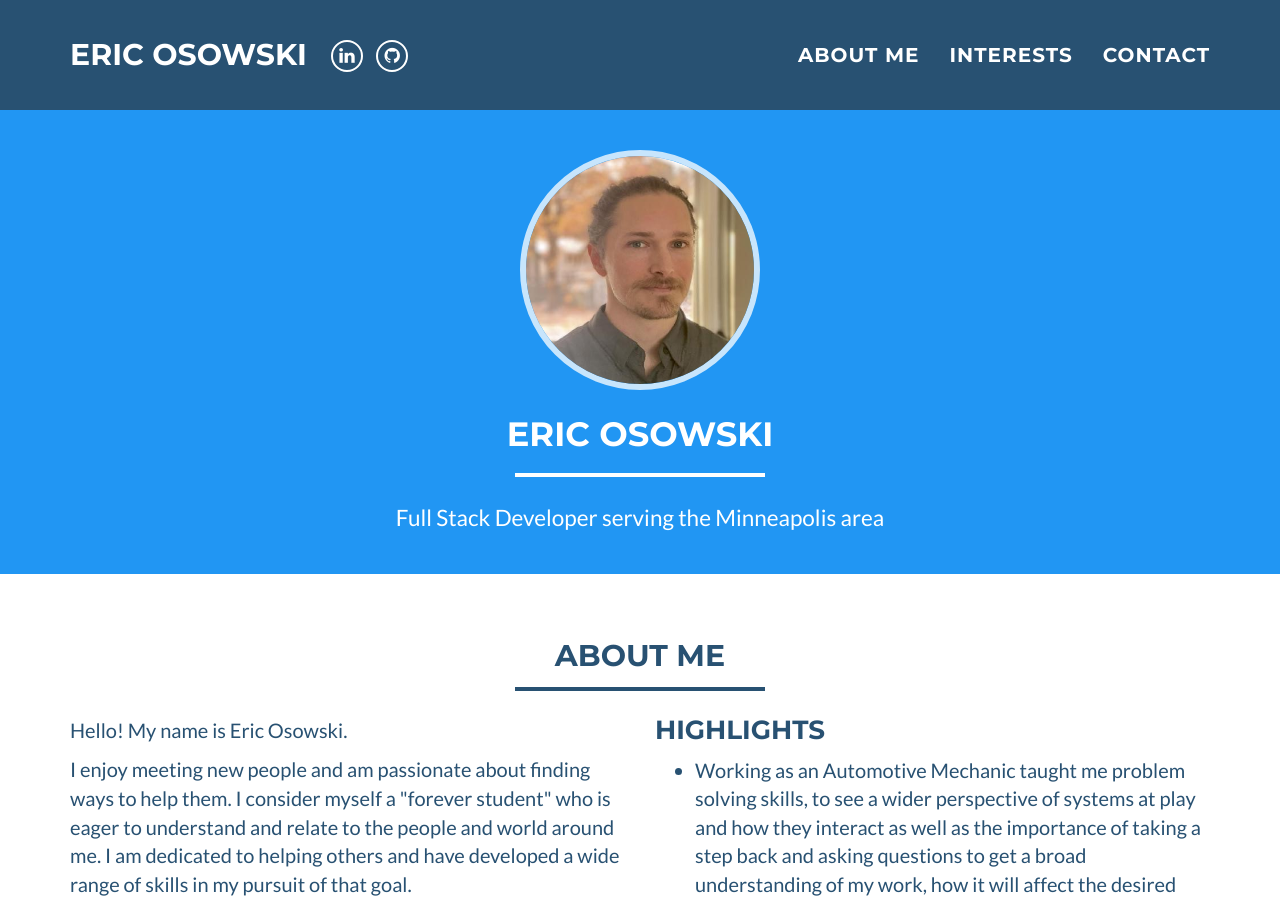
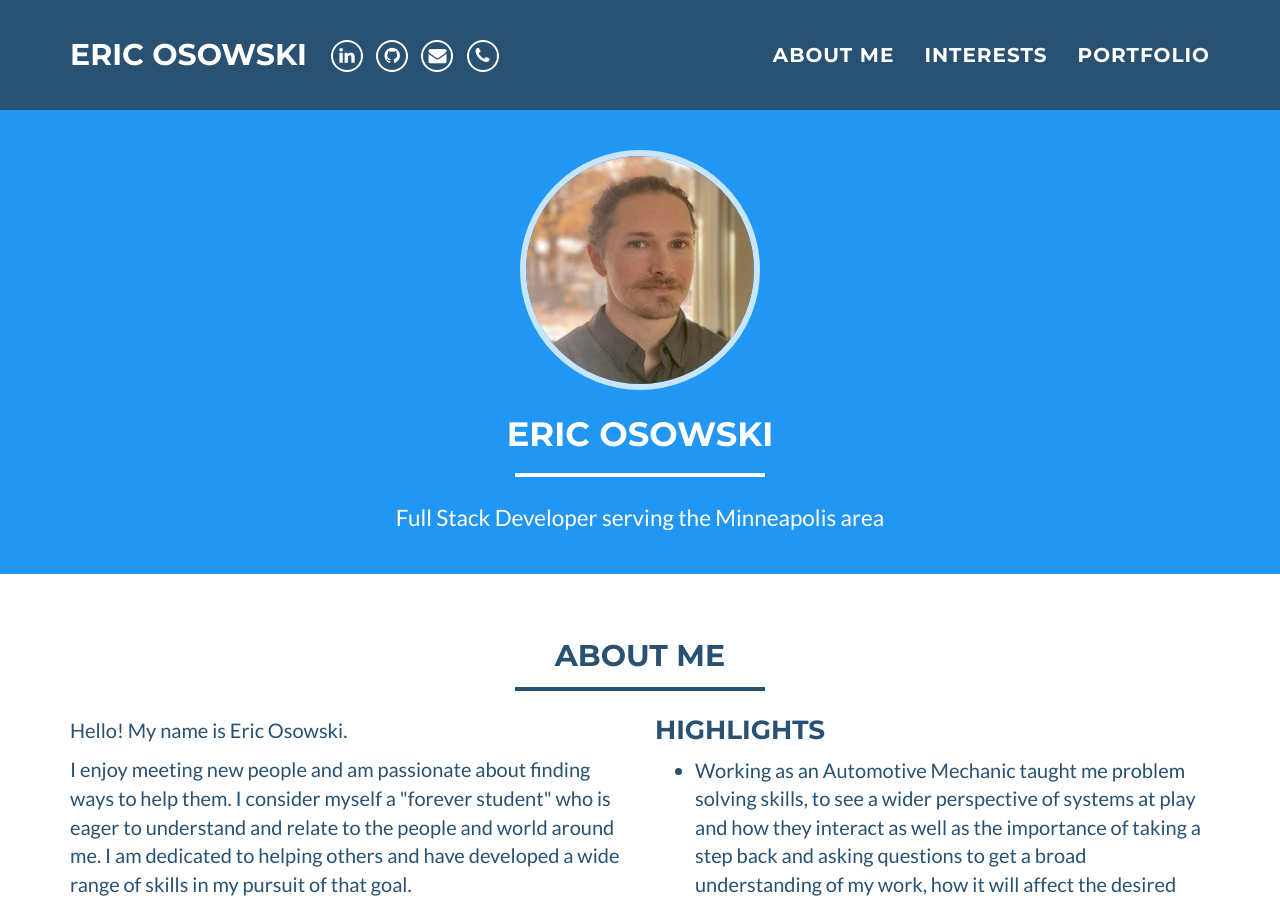
Before and after one commit to EricJamesOsowski/single-page-portfolio, a Jekyll site: the page built from index.html, in a window 1280 px wide and 900 px high. Built offline with Jekyll 4.4.1, drawn with Linux system fonts in a browser that asks for light colours.

Commit message:
Adding email and phone icons to navbar

```diff
--- a/_layouts/default.html
+++ b/_layouts/default.html
@@ -47,6 +47,8 @@
                {% for network in site.social %}
                <a href="{{ network.url }}" class="btn-social btn-outline"><i class="fa fa-fw fa-{{ network.title }}"></i></a>
                {% endfor %}
+               <a href="mailto:eric.j.osowski@icloud.com" class="btn-social btn-outline"><i class="fa fa-fw fa-envelope"></i></a>
+               <a href="tel:7634824325" class="btn-social btn-outline"><i class="fa fa-fw fa-phone"></i></a>
            </div>
 
            <!-- Collect the nav links, forms, and other content for toggling -->
@@ -62,7 +64,7 @@
                        <a href="#interests">Interests</a>
                    </li>
                    <li class="page-scroll">
-                       <a href="#contact">Contact</a>
+                       <a href="#contact">Portfolio</a>
                    </li>
                </ul>
            </div>
```
